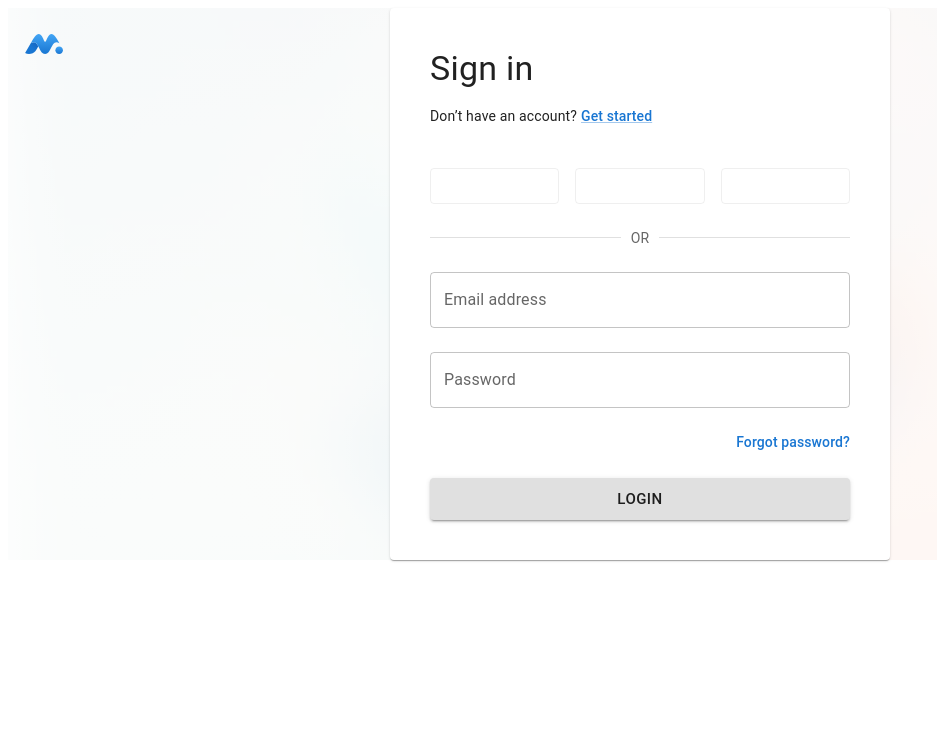
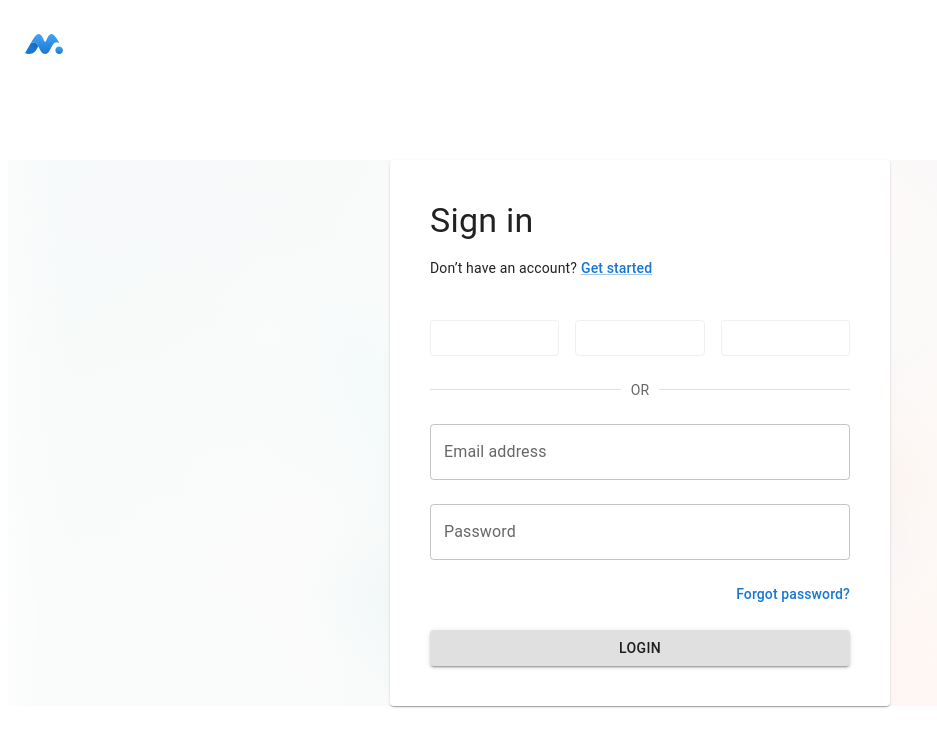
Before and after one commit to divinebootable/lostculutre, a React (Vite) app: page /auth/login in a window 1280 px wide. Shown: the top 746 px of the page, without its empty margins (0-937 px from the left). Built offline with nearby package versions, Linux system fonts and the light colour scheme; some icons are missing.

Commit message:
login Slice setup

```diff
--- a/src/sections/login/login-view.jsx
+++ b/src/sections/login/login-view.jsx
@@ -1,4 +1,7 @@
+import * as Yup from 'yup';
 import { useState } from 'react';
+import { useDispatch } from 'react-redux';
+import { Form, useFormik, FormikProvider } from 'formik';
 
 import Box from '@mui/material/Box';
 import Link from '@mui/material/Link';
@@ -13,9 +16,10 @@ import LoadingButton from '@mui/lab/LoadingButton';
 import { alpha, useTheme } from '@mui/material/styles';
 import InputAdornment from '@mui/material/InputAdornment';
 
-import { useRouter } from 'src/routes/hooks';
+// import { useRouter } from 'src/routes/hooks';
 
 import { bgGradient } from 'src/theme/css';
+import { login } from 'src/features/authentication/authSlice';
 
 import Iconify from 'src/components/iconify';
 
@@ -24,18 +28,52 @@ import Iconify from 'src/components/iconify';
 export default function LoginView() {
   const theme = useTheme();
 
-  const router = useRouter();
+  const dispatch = useDispatch();
 
   const [showPassword, setShowPassword] = useState(false);
 
-  const handleClick = () => {
-    router.push('/dashboard');
-  };
+  const RegisterSchema = Yup.object().shape({
+    email: Yup.string().email('Email must be a valid email address').required('Email is required'),
+    password: Yup.string().required(),
+  });
+
+  const formik = useFormik({
+    initialValues: {
+      email: '',
+      password: '',
+    },
+    validationSchema: RegisterSchema,
+    onSubmit: () => {
+      const { email, password } = formik.values;
+      console.log(email, password);
+      dispatch(login({ email, password }))
+        .then((res) => {
+          console.log(res);
+        })
+        .catch((err) => {
+          console.log(err);
+        });
+    },
+  });
+
+  // const handleClick = () => {
+  //   router.push('/dashboard');
+  // };
+
+  const { errors, touched, handleSubmit, isSubmitting, getFieldProps } = formik;
 
   const renderForm = (
-    <>
+    <FormikProvider value={formik}>
+      <Form autoComplete="off" noValidate onSubmit={handleSubmit}>
         <Stack spacing={3}>
-        <TextField name="email" label="Email address" />
+          <TextField
+            name="email"
+            l
+            label="Email address"
+            {...getFieldProps('email')}
+            error={Boolean(touched.email && errors.email)}
+            helperText={touched.email && errors.email}
+          />
 
           <TextField
             name="password"
@@ -50,6 +88,9 @@ export default function LoginView() {
                 </InputAdornment>
               ),
             }}
+            {...getFieldProps('password')}
+            error={Boolean(touched.password && errors.password)}
+            helperText={touched.password && errors.password}
           />
         </Stack>
 
@@ -61,15 +102,16 @@ export default function LoginView() {
 
         <LoadingButton
           fullWidth
-        size="large"
+          size="smal"
           type="submit"
           variant="contained"
           color="inherit"
-        onClick={handleClick}
+          loading={isSubmitting}
         >
           Login
         </LoadingButton>
-    </>
+      </Form>
+    </FormikProvider>
   );
 
   return (
@@ -80,6 +122,7 @@ export default function LoginView() {
           imgUrl: '/assets/background/overlay_4.jpg',
         }),
         height: 1,
+        mt: 20,
       }}
     >
       <Stack alignItems="center" justifyContent="center" sx={{ height: 1 }}>
--- a/src/sections/signup/signup-view.jsx
+++ b/src/sections/signup/signup-view.jsx
@@ -171,6 +171,7 @@ export default function SignUpView() {
           imgUrl: '/assets/background/overlay_4.jpg',
         }),
         height: 1,
+        mt: 20,
       }}
     >
       <Logo
```
Lines whose indentation alone changed are shown as unchanged.
